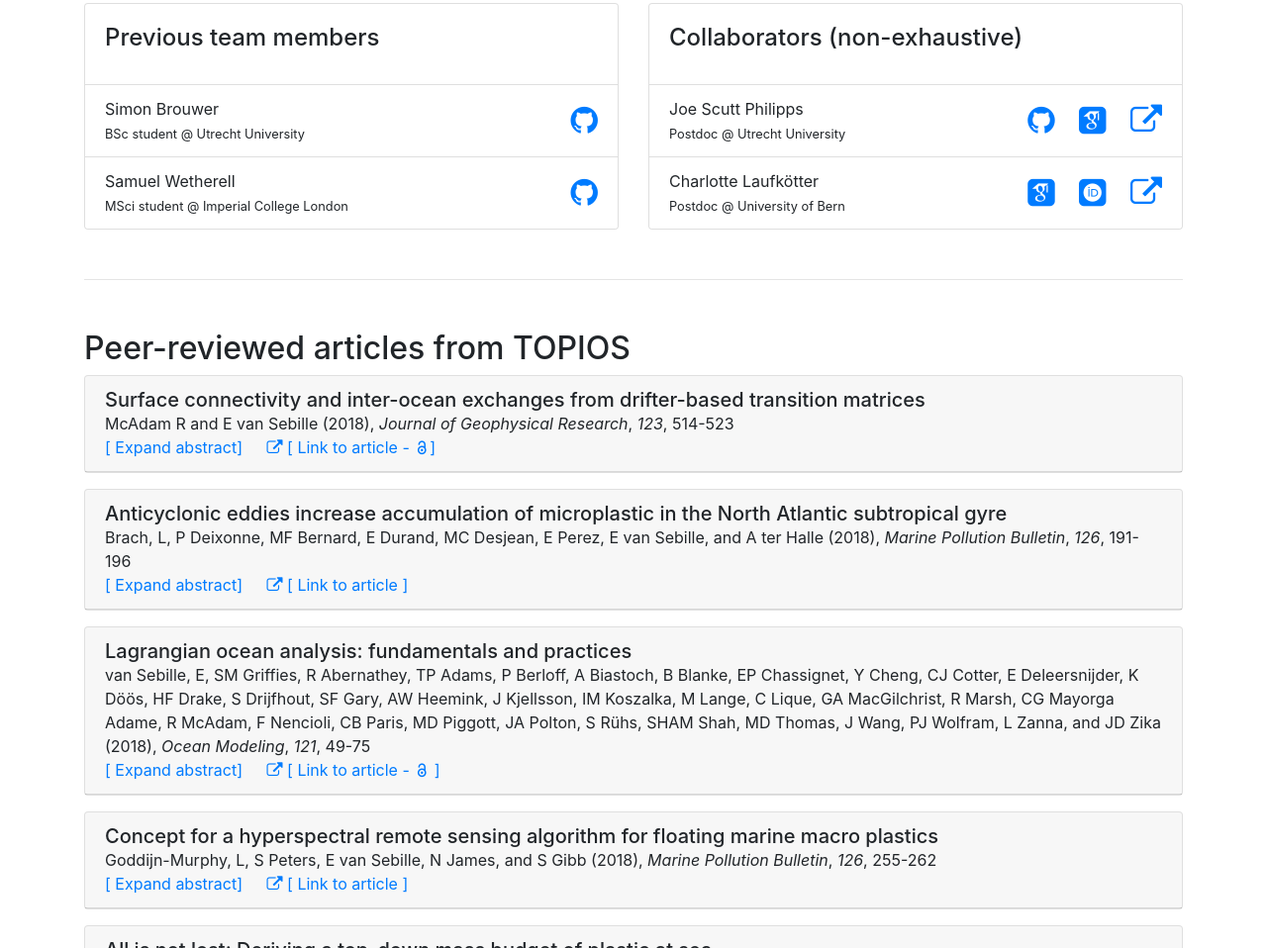
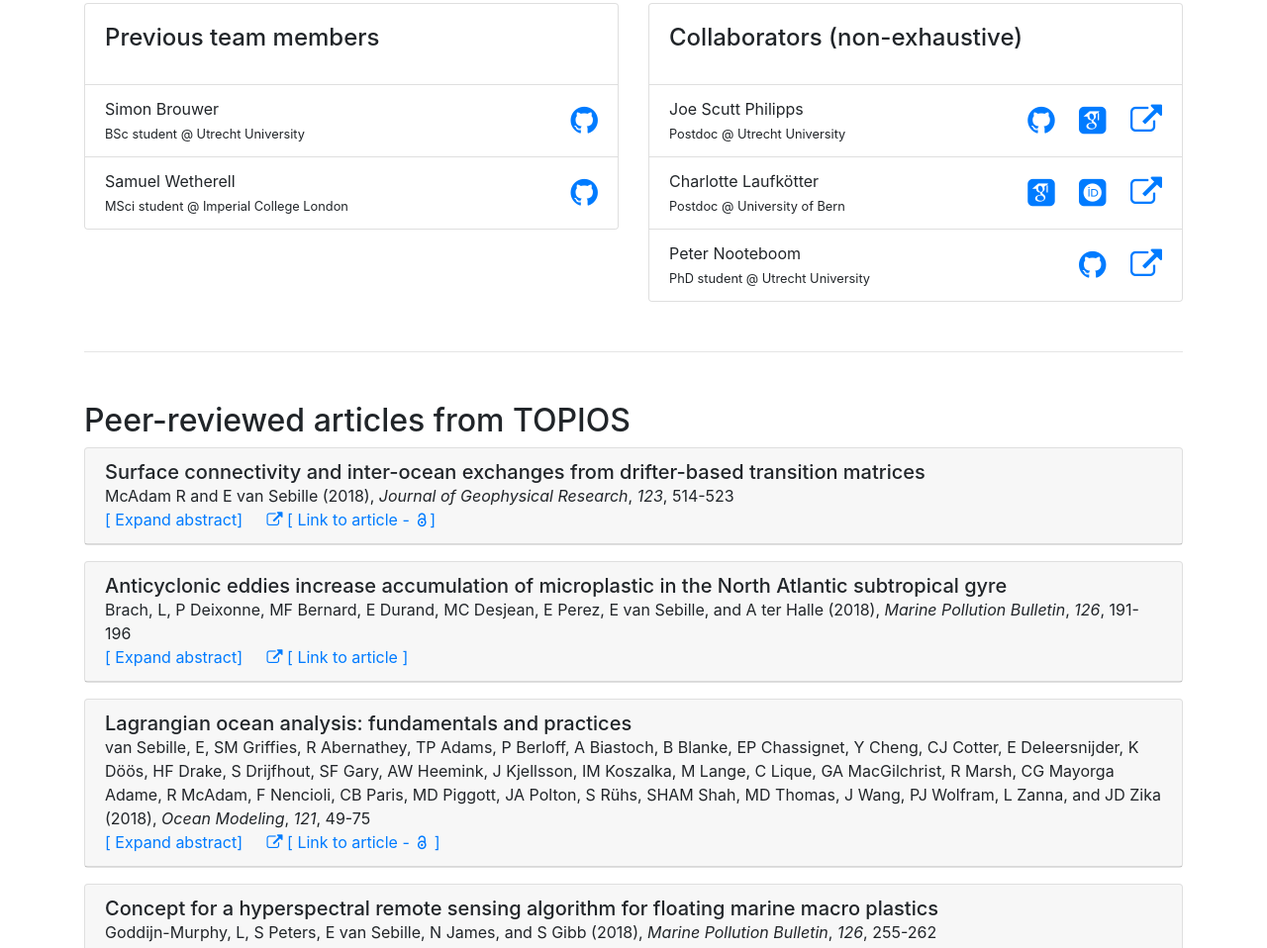
Before and after one commit to OceanParcels/TOPIOS, a plain HTML site: page docs/index.html in a window 1280 px wide. Shown: the part 2176-3134 px from the top of the page at 99% size. Drawn offline with Linux system fonts and the light colour scheme; files whose address does not match are found by name.

Commit message:
Adding Peter Nooteboom as collaborator

```diff
--- a/docs/index.html
+++ b/docs/index.html
@@ -355,6 +355,22 @@
             </div>
           </li>
 
+          <li class="list-group-item">
+            <div class="row align-items-center">
+              <div class="col">
+                Peter Nooteboom <br><small>PhD student @ Utrecht University</small>
+              </div>
+              <div class="col-4 text-right">
+                <a class="card-link" href="https://github.com/pdnooteboom">
+                  <i class="fa fa-github fa-2x"></i>
+                </a>
+                <a class="card-link" href="https://www.uu.nl/medewerkers/PDNooteboom/0">
+                  <i class="fa fa-external-link fa-2x"></i>
+                </a>
+              </div>
+            </div>
+          </li>
+
         </ul>
       </div>
     </div>
```
